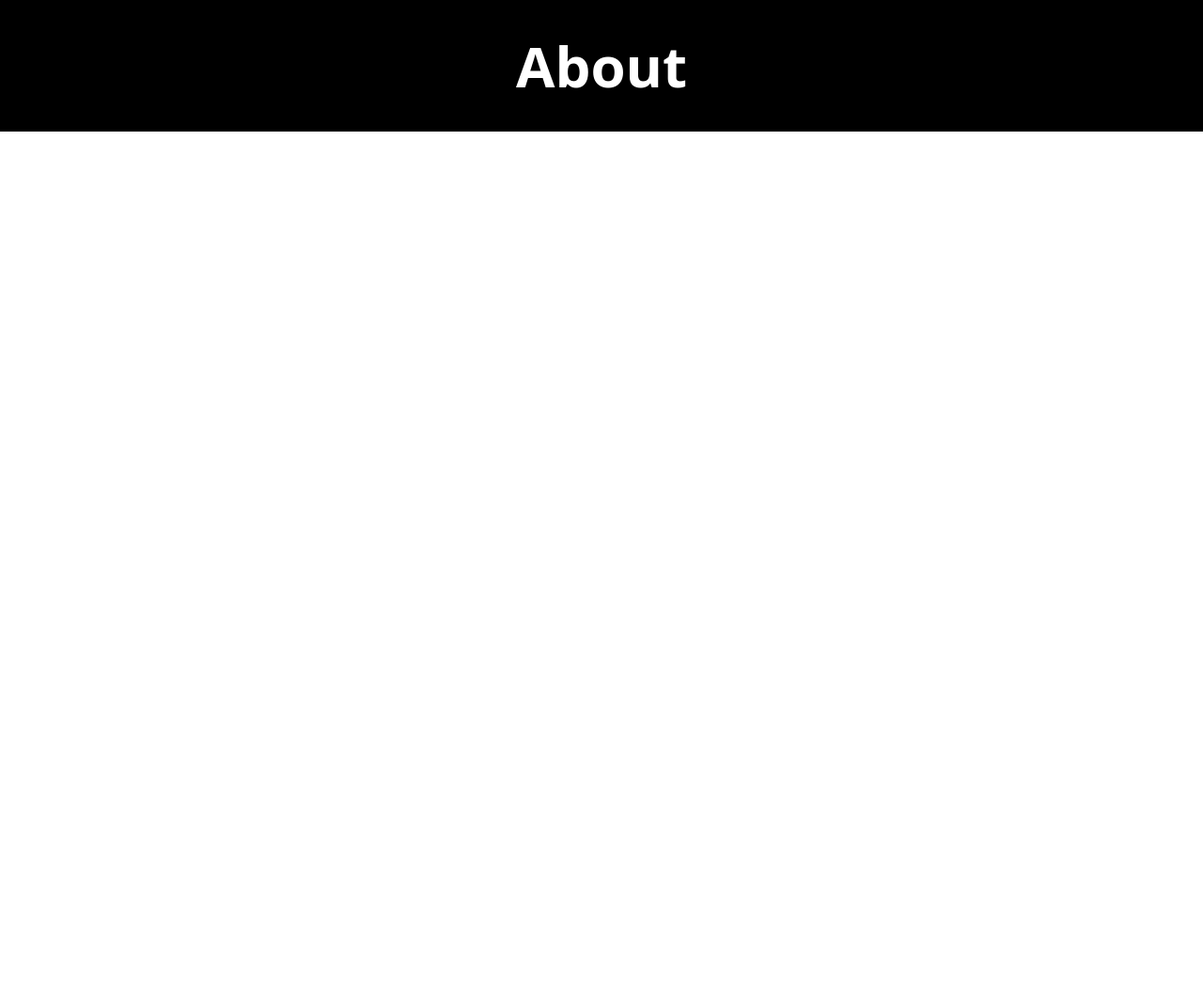
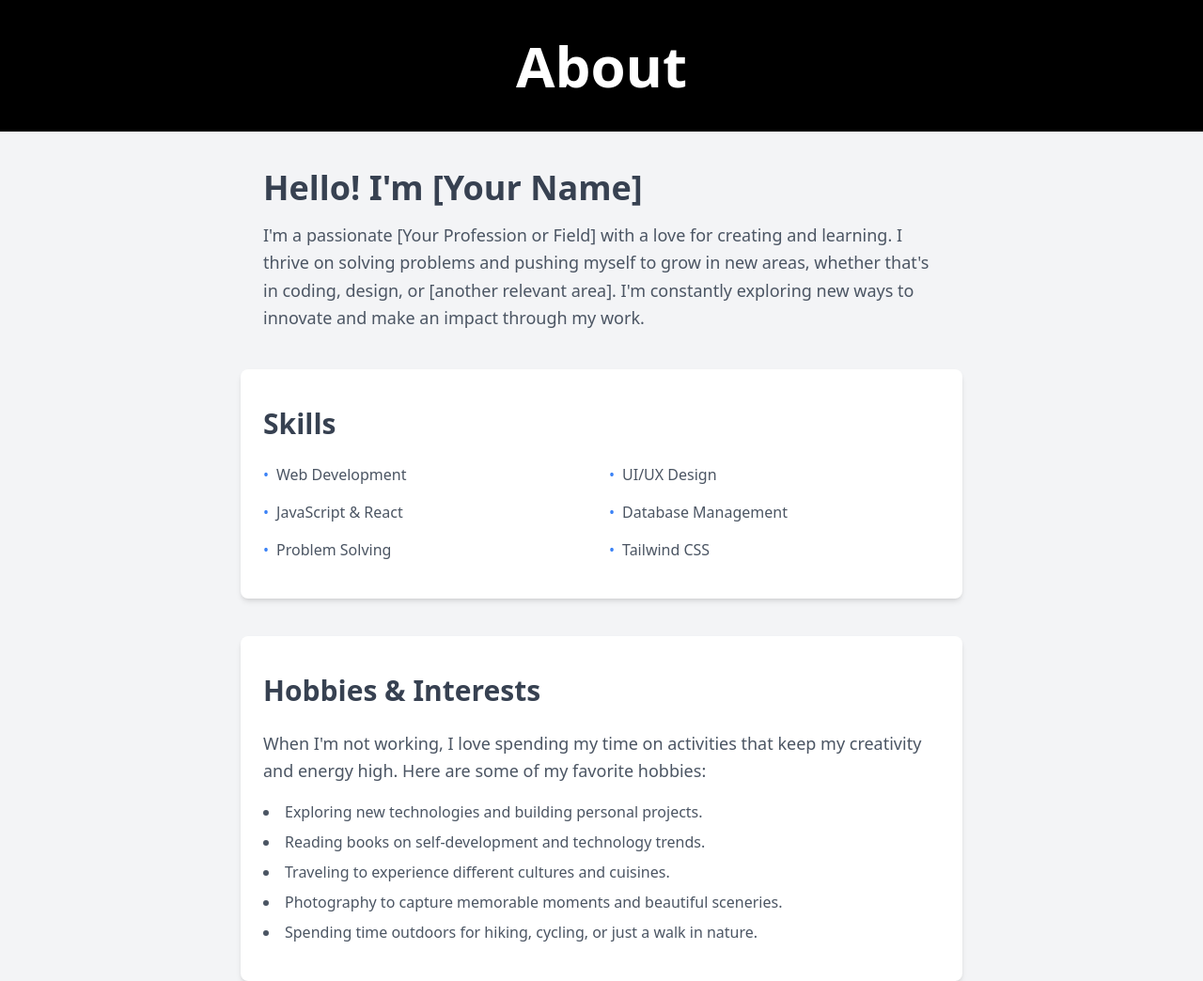
Before and after one commit to Farrel44/belajar-laravel-mk3, a Laravel app: page /about in a window 1280 px wide. Shown: the whole page at 94% size. Before the commit the page ends 800 px from the top, so only its background shows below. Run offline with Laravel 12, Linux system fonts and the light colour scheme; style sheets or scripts are compiled from the project's sources.

Commit message:
revise design in about and index (login)

```diff
--- a/resources/views/about.blade.php
+++ b/resources/views/about.blade.php
@@ -1,15 +1,65 @@
 <!doctype html>
-<html>
+<html lang="en">
 <head>
   <meta charset="utf-8">
   <meta name="viewport" content="width=device-width, initial-scale=1.0">
+  <title>About Me</title>
   @vite('resources/css/app.css')
 </head>
-<body>
-    <div class="place-content-center items-center">
-      <h1 class="text-6xl font-bold bg-black text-center text-white pb-10 pt-10">
+<body class="bg-gray-100 text-gray-800">
+    <!-- Header Section -->
+    <div class="flex justify-center items-center">
+      <h1 class="text-6xl font-bold bg-black text-center text-white pb-10 pt-10 w-full">
         About
       </h1>
     </div>
+
+    <!-- Introduction Section -->
+    <section class="max-w-3xl mx-auto px-6 py-10">
+      <h2 class="text-4xl font-semibold text-gray-700 mb-4">Hello! I'm [Your Name]</h2>
+      <p class="text-lg text-gray-600 leading-relaxed">
+        I'm a passionate [Your Profession or Field] with a love for creating and learning. I thrive on solving problems and pushing myself to grow in new areas, whether that's in coding, design, or [another relevant area]. I'm constantly exploring new ways to innovate and make an impact through my work.
+      </p>
+    </section>
+
+    <!-- Skills Section -->
+    <section class="max-w-3xl mx-auto px-6 py-10 bg-white rounded-lg shadow-md">
+      <h2 class="text-3xl font-semibold text-gray-700 mb-6">Skills</h2>
+      <ul class="grid grid-cols-1 sm:grid-cols-2 gap-4 text-gray-600">
+        <li class="flex items-center">
+          <span class="text-blue-500 mr-2">•</span> Web Development
+        </li>
+        <li class="flex items-center">
+          <span class="text-blue-500 mr-2">•</span> UI/UX Design
+        </li>
+        <li class="flex items-center">
+          <span class="text-blue-500 mr-2">•</span> JavaScript &amp; React
+        </li>
+        <li class="flex items-center">
+          <span class="text-blue-500 mr-2">•</span> Database Management
+        </li>
+        <li class="flex items-center">
+          <span class="text-blue-500 mr-2">•</span> Problem Solving
+        </li>
+        <li class="flex items-center">
+          <span class="text-blue-500 mr-2">•</span> Tailwind CSS
+        </li>
+      </ul>
+    </section>
+
+    <!-- Hobbies Section -->
+    <section class="max-w-3xl mx-auto px-6 py-10 mt-10 bg-white rounded-lg shadow-md">
+      <h2 class="text-3xl font-semibold text-gray-700 mb-6">Hobbies & Interests</h2>
+      <p class="text-lg text-gray-600 leading-relaxed mb-4">
+        When I'm not working, I love spending my time on activities that keep my creativity and energy high. Here are some of my favorite hobbies:
+      </p>
+      <ul class="list-disc list-inside text-gray-600 space-y-2">
+        <li>Exploring new technologies and building personal projects.</li>
+        <li>Reading books on self-development and technology trends.</li>
+        <li>Traveling to experience different cultures and cuisines.</li>
+        <li>Photography to capture memorable moments and beautiful sceneries.</li>
+        <li>Spending time outdoors for hiking, cycling, or just a walk in nature.</li>
+      </ul>
+    </section>
 </body>
 </html>
--- a/resources/views/home.blade.php
+++ b/resources/views/home.blade.php
@@ -8,7 +8,7 @@
     <title>Discover the beauty around the world</title>
     @vite('resources/css/app.css')
 </head>
-<body class="bg-white flex flex-col items-center justify-center py-16">
+<body class="bg-white flex flex-col items-center justify-center py-16 ">
     <div class="text-center mb-16">
         <h1 class="text-5xl font-extrabold text-gray-900 mb-2">Discover the beauty around the world</h1>
         <p class="text-lg text-gray-700 mb-10">Lorem ipsum dolor sit amet, consectetur adipiscing elit. Faucibus in libero risus semper habitant arcu eget. Et integer facilisi eget diam.</p>
@@ -62,7 +62,7 @@
     <h1 class="text-5xl font-extrabold text-gray-900 mb-2">Learn more down below</h1>
     <p class="text-lg text-gray-700 mb-10">Lorem ipsum dolor sit amet, consectetur adipiscing elit. Faucibus in libero risus semper habitant arcu eget. Et integer facilisi eget diam.</p>
     <a href="{{route ('about') }}">
-      <button class="bg-gray-900 text-white text-lg py-3 px-6 rounded-lg hover:bg-gray-800 transition">Explore</button>
+      <button class="bg-gray-900 text-white text-lg py-3 px-6 rounded-lg hover:bg-gray-800 transition">About me</button>
     </a>
    </div>
 </body>
```
Also changed, not shown: resources/views/index.blade.php (+7 -6 lines).
